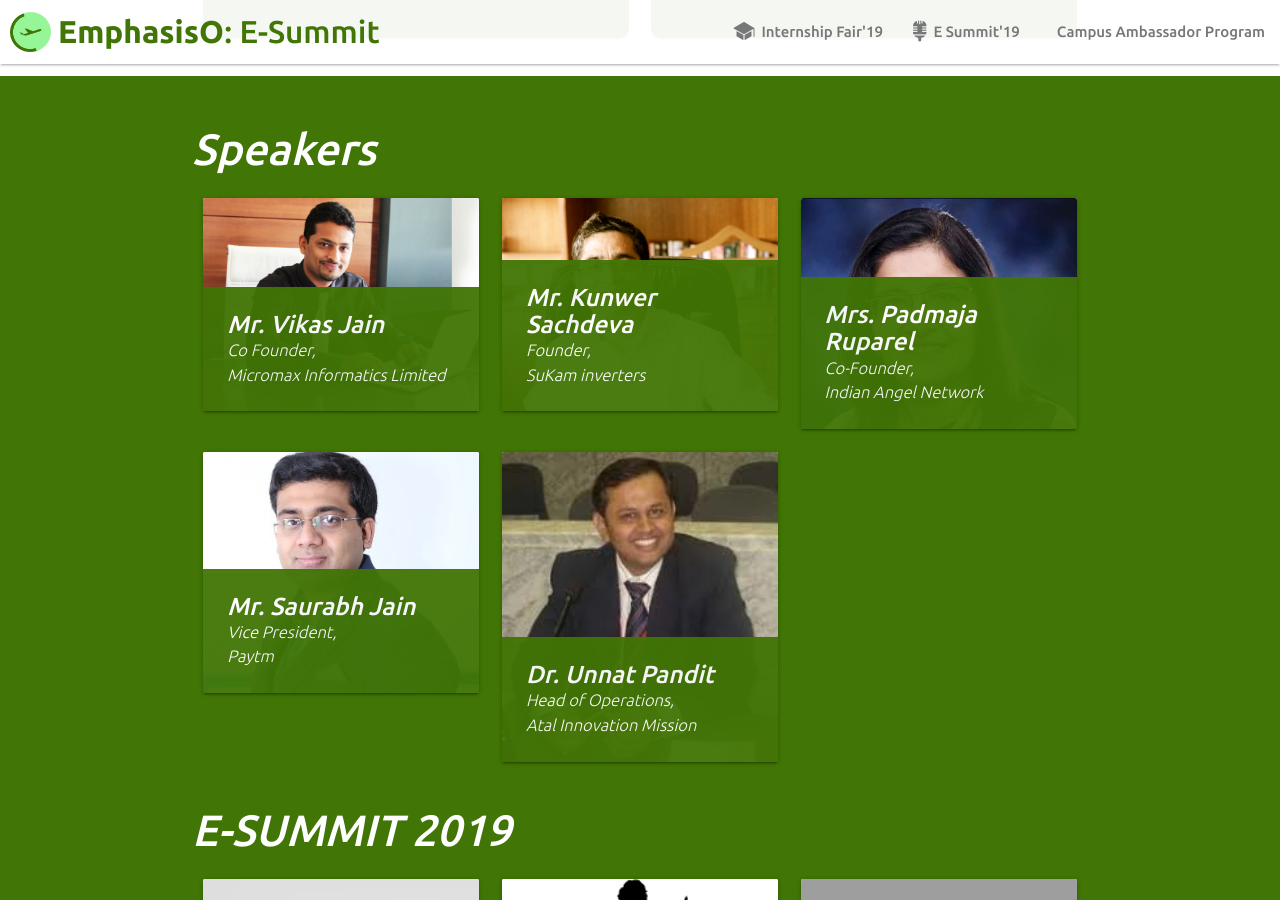
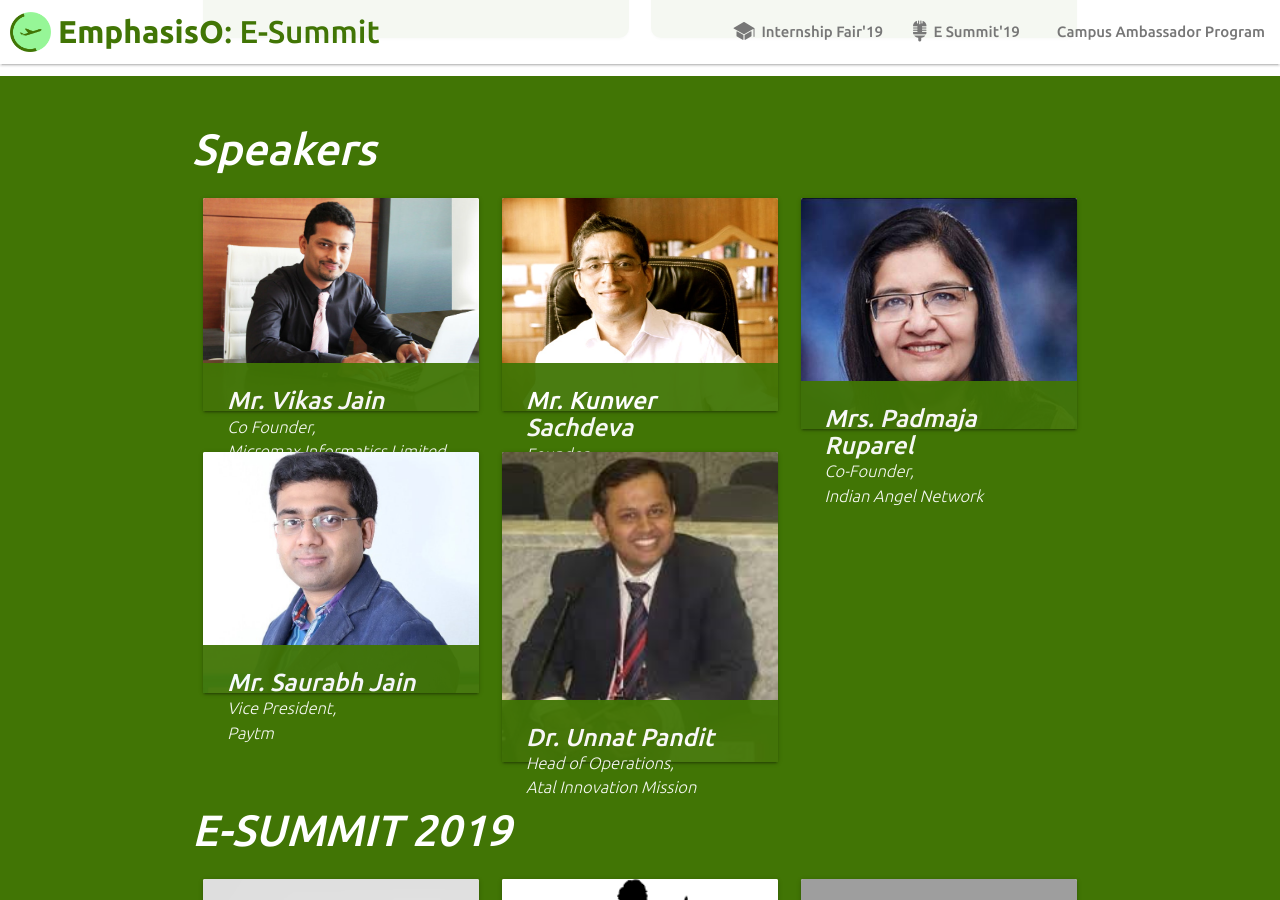
Before and after one commit to FinFO-app/emphasisO.com, a Jekyll site: the page built from index.html, in a window 1280 px wide and 900 px high, scrolled down 2031 px. Built offline with Jekyll 4.4.1, drawn with Linux system fonts in a browser that asks for light colours; grey boxes are pictures that could not be loaded.

Commit message:
Update index.html

```diff
--- a/index.html
+++ b/index.html
@@ -90,7 +90,7 @@
                 <div class="card scrollimate" data-scrollimate-class="fadeIn">
                     <div class="card-image">
                         <img src="/assets/images/{{ speaker.image }}" >
-                        <div class="card-title green" style="opacity: 0.95;width: 100%">
+                        <div class="card-title green" style="opacity: 0.95;width: 100%;height:20%">
                             <h5 class="white-text" style="margin: 0">
                                 {{ speaker.name }}
                             </h5>
```
